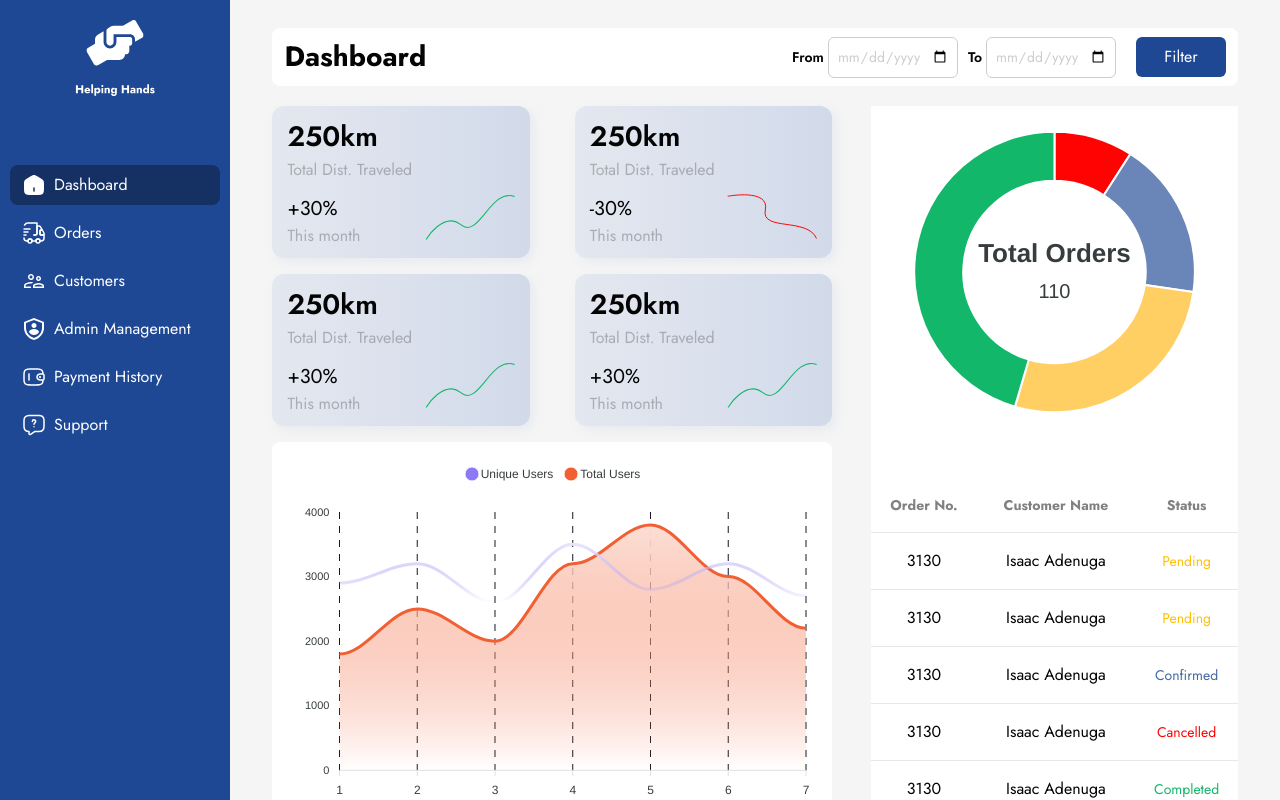
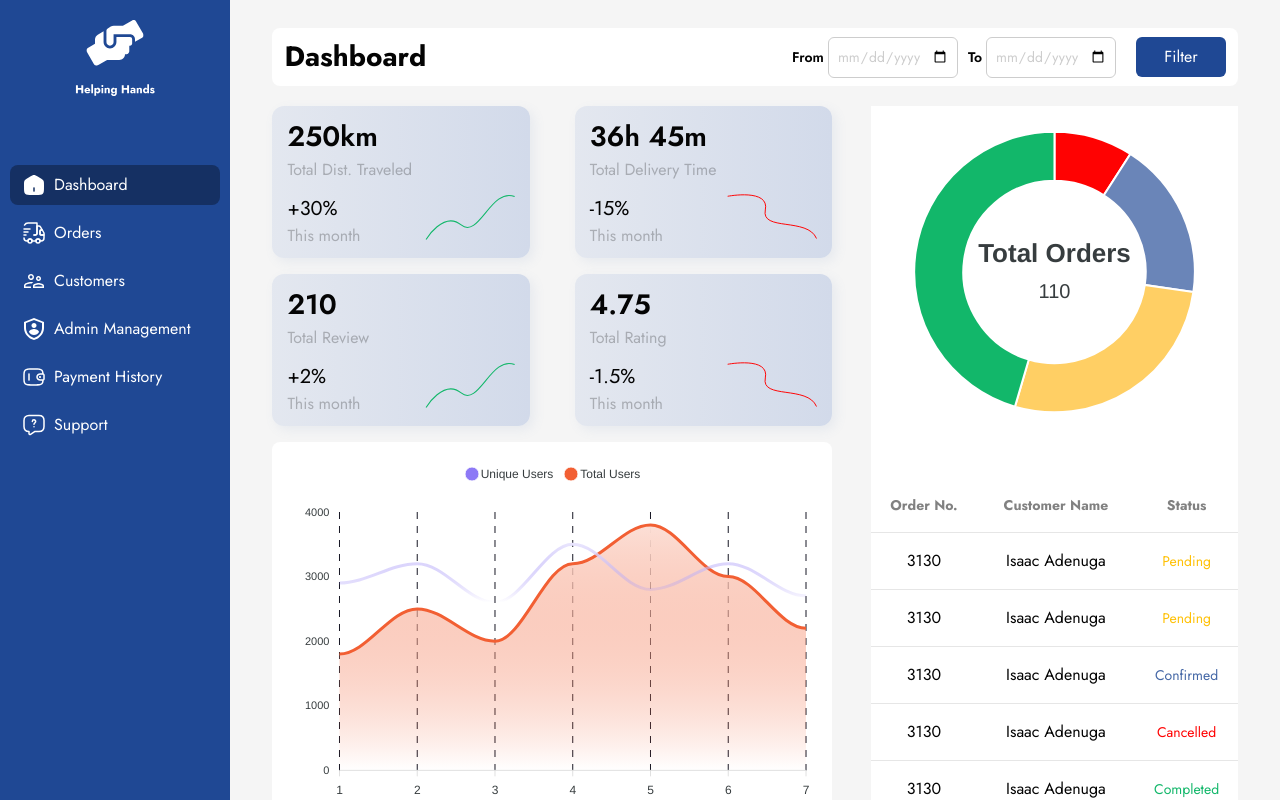
Before and after one commit to ojay234/helping-hands, a Next.js app in the folder helping-hands-admin/: page /admin/dashboard in a window 1280 px wide. Shown: the top 800 px of the page. Built offline with nearby package versions, Linux system fonts and the light colour scheme.

Commit message:
updated chart components

```diff
--- a/helping-hands-admin/app/admin/dashboard/page.jsx
+++ b/helping-hands-admin/app/admin/dashboard/page.jsx
@@ -8,7 +8,7 @@ import {
   InfoTable,
 } from "@components/page-sections/dashboard/dashboard-tables";
 
-function Dashboard() {
+function page() {
   return (
     <section className="flex flex-col w-[92%] mx-auto gap-4 py-6">
       <Header title="Dashboard" />
@@ -29,4 +29,4 @@ function Dashboard() {
   );
 }
 
-export default Dashboard;
+export default page;
--- a/helping-hands-admin/app/components/page-sections/dashboard/charts/area-chart.jsx
+++ b/helping-hands-admin/app/components/page-sections/dashboard/charts/area-chart.jsx
@@ -1,6 +1,10 @@
 "use client";
+import dynamic from "next/dynamic";
 
-import ReactApexChart from "react-apexcharts";
+// Dynamically import ApexCharts to avoid SSR issues
+const ReactApexChart = dynamic(() => import("react-apexcharts"), {
+  ssr: false,
+});
 
 function AreaChart() {
   const chartOptions = {
--- a/helping-hands-admin/app/components/page-sections/dashboard/charts/pie-chart.jsx
+++ b/helping-hands-admin/app/components/page-sections/dashboard/charts/pie-chart.jsx
@@ -1,5 +1,10 @@
 "use client";
-import ReactApexChart from "react-apexcharts";
+import dynamic from "next/dynamic";
+
+// Dynamically import ApexCharts to avoid SSR issues
+const ReactApexChart = dynamic(() => import("react-apexcharts"), {
+  ssr: false,
+});
 
 function PieChart() {
   const chartOptions = {
--- a/helping-hands-admin/app/components/page-sections/dashboard/dashboard-info.jsx
+++ b/helping-hands-admin/app/components/page-sections/dashboard/dashboard-info.jsx
@@ -11,21 +11,21 @@ function DashboardInfo() {
         date="This month"
       />
       <CardInfo
-        title="Total Dist. Traveled"
-        figure="250km"
-        percentage="-30%"
+        title="Total Delivery Time"
+        figure="36h 45m"
+        percentage="-15%"
         date="This month"
       />
       <CardInfo
-        title="Total Dist. Traveled"
-        figure="250km"
-        percentage="+30%"
+        title="Total Review"
+        figure="210"
+        percentage="+2%"
         date="This month"
       />
       <CardInfo
-        title="Total Dist. Traveled"
-        figure="250km"
-        percentage="+30%"
+        title="Total Rating"
+        figure="4.75"
+        percentage="-1.5%"
         date="This month"
       />
     </div>
```
